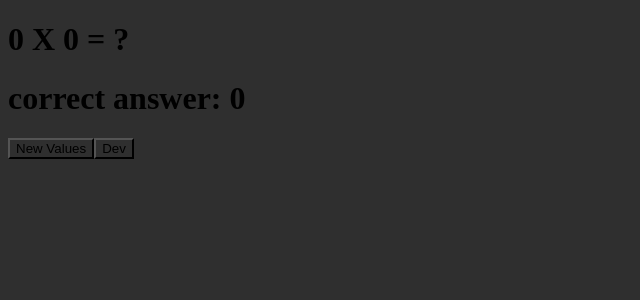
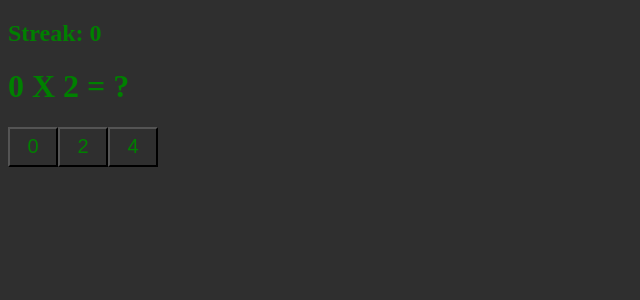
Before and after one commit to BrotherApollo/SkillDrill, an Angular app: page / in a window 1280 px wide. Shown: the top 300 px of the page, without its empty margins (0-640 px from the left). Built offline with nearby package versions, Linux system fonts and the light colour scheme.

Commit message:
got the problem display compponent functional

```diff
--- a/src/app/problem-display/problem-display.css
+++ b/src/app/problem-display/problem-display.css
@@ -0,0 +1,5 @@
+button {
+    font-size: 20px;
+    width: 50px;
+    height: 40px;
+}
--- a/src/app/problem-display/problem-display.html
+++ b/src/app/problem-display/problem-display.html
@@ -1,6 +1,9 @@
 <div>
+    <h2>Streak: {{streak}}</h2>
     <h1>{{value_one}} X {{value_two}} = ?</h1>
-    <h1>correct answer: {{answer}}</h1>
-    <button (click)="renew_values()">New Values</button>
-    <button (click)="create_options()">Dev</button>
+    <!-- <h1>correct answer: {{answer}}</h1> -->
+    <!-- <button (click)="renew_values()">New Values</button> -->
+    @for (item of clickableValues; track item.id){
+        <button (click)="checkAnswer(item.value)">{{item.value}}</button>
+    }
 </div>
--- a/src/app/problem-display/problem-display.ts
+++ b/src/app/problem-display/problem-display.ts
@@ -13,10 +13,16 @@ type Option = {
   styleUrl: './problem-display.css'
 })
 export class ProblemDisplay {
+  streak: number = 0
+  max: number = 10
   value_one: number = 0
   value_two: number = 0
   answer: number = this.multiply()
   clickableValues: Option[] = []
+
+  constructor() {
+    this.renew_values()
+  }
 
   multiply(): number{
     return this.value_one * this.value_two
@@ -24,32 +30,76 @@ export class ProblemDisplay {
 
   renew_values(): void {
     // Sets new values for value_one, value_two and calculates the correct answer
-    const max: number = 10
-    this.value_one = Math.floor(Math.random() * max)
-    this.value_two = Math.floor(Math.random() * max)
+    this.value_one = Math.floor(Math.random() * this.max)
+    this.value_two = Math.floor(Math.random() * this.max)
     this.answer = this.multiply()
+
+    this.create_options()
   }
 
   create_options(): void {
-    console.log("start")
     this.clickableValues = [
       {id: 1, name: `${this.answer}`, value: this.answer}
     ]
+
+    const wrong_values = new Set<number>()
+
+    // Strategy 1: Off-by-one multiplication (most deceptive)
+    wrong_values.add((this.value_one + 1) * this.value_two)
+    wrong_values.add(this.value_one * (this.value_two + 1))
+    wrong_values.add((this.value_one - 1) * this.value_two)
+    wrong_values.add(this.value_one * (this.value_two - 1))
+
+    // Strategy 2: Addition instead of multiplication (common student error)
+    wrong_values.add(this.value_one + this.value_two)
+
+    // Strategy 3: One factor squared (pattern recognition trap)
+    wrong_values.add(this.value_one * this.value_one)
+    wrong_values.add(this.value_two * this.value_two)
+
+    // Strategy 4: Nearby values in multiplication table
+    const nearbyMultipliers = [-2, -1, 1, 2]
+    for (const offset of nearbyMultipliers) {
+      if (this.answer + offset * this.value_two > 0) {
+        wrong_values.add(this.answer + offset * this.value_two)
+      }
+      if (this.answer + offset * this.value_one > 0) {
+        wrong_values.add(this.answer + offset * this.value_one)
+      }
+    }
+
+    // Filter out correct answer and convert to array
+    const filtered = Array.from(wrong_values)
+      .filter(num => num !== this.answer && num > 0)
+
+    // Randomly select 3
+    const selectedWrong = filtered
+      .sort(() => Math.random() - 0.5)
+      .slice(0, 3)
+
+    // Add to clickableValues
+    for (let i = 0; i < selectedWrong.length; i++) {
+      this.clickableValues.push({
+        id: i + 2,
+        name: `${selectedWrong[i]}`,
+        value: selectedWrong[i]
+      })
+    }
+    console.log(wrong_values)
+
+    // Shuffle final array
+    this.clickableValues.sort(() => Math.random() - 0.5)
+    console.log(this.clickableValues)
   }
 
-  shuffle(array: Array<any>): void {
-  let currentIndex = array.length;
-
-  // While there remain elements to shuffle...
-  while (currentIndex != 0) {
-
-    // Pick a remaining element...
-    let randomIndex = Math.floor(Math.random() * currentIndex);
-    currentIndex--;
-
-    // And swap it with the current element.
-    [array[currentIndex], array[randomIndex]] = [
-      array[randomIndex], array[currentIndex]];
+  checkAnswer(num:number) {
+    if (num == this.answer){
+      console.log('correct')
+      this.streak++;
+    } else{
+      console.log('incorrect')
+      this.streak = 0;
+    }
+    this.renew_values()
   }
 }
-}
--- a/src/styles.css
+++ b/src/styles.css
@@ -1,4 +1,5 @@
 /* You can add global styles to this file, and also import other style files */
 * {
     background-color: rgb(47,47,47);
+    color: green;
 }
```
